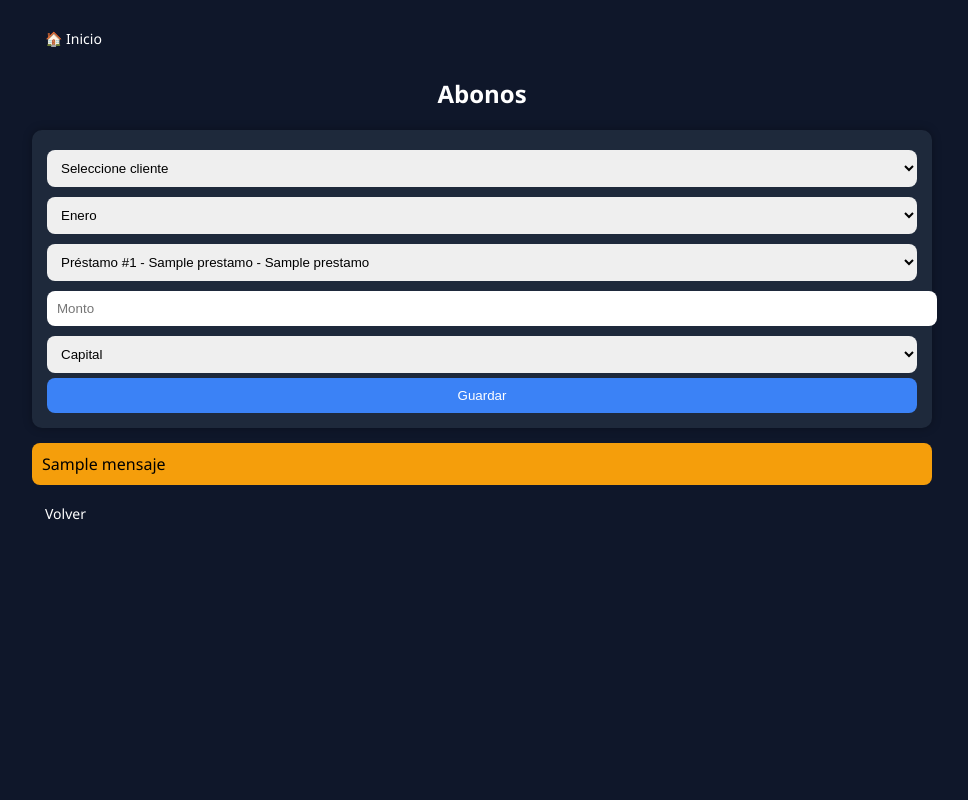
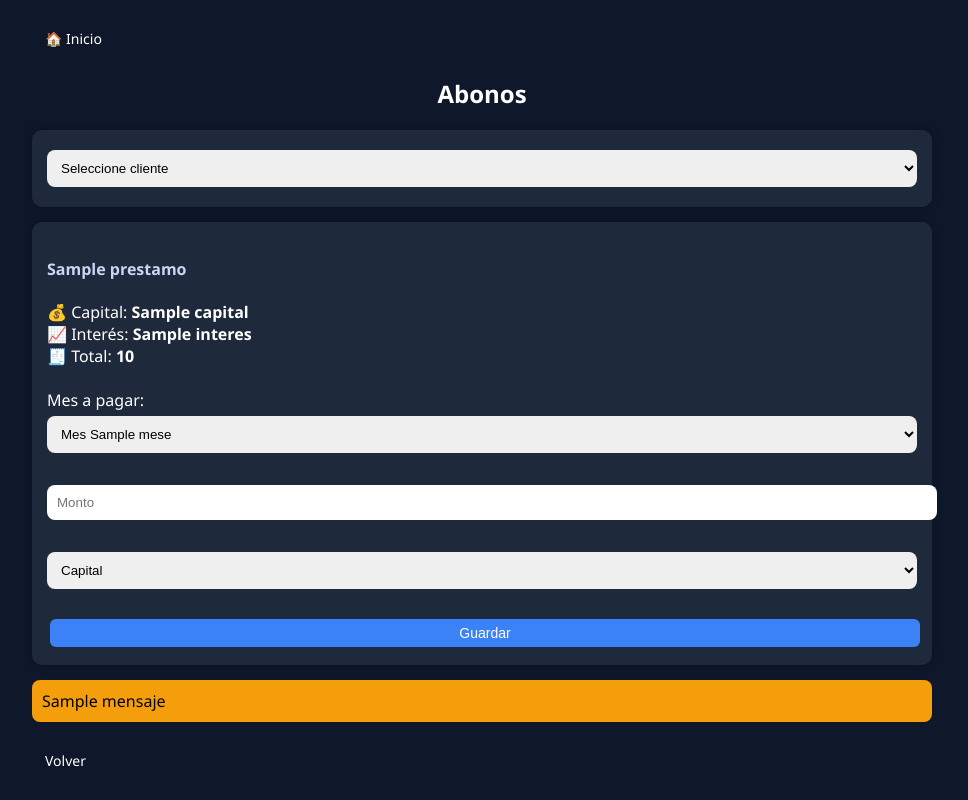
Before and after one commit to pelufo123/sistema-prestamos, a Flask app: template templates/abonos.html in a window 1280 px wide. Shown: the whole page, without its empty margins (158-1126 px from the left). Run offline with Flask 3, Linux system fonts and the light colour scheme; a user stored in the database is signed in; tables that the repository leaves empty hold one stand-in row (values such as "Sample post"); the template is opened without the code that fills it: most values are stand-ins (such as "Sample title", 1, 10 or a date in 2020); some libraries are stand-ins or nearby versions.

Commit message:
mejora diseño UI

```diff
--- a/app.py
+++ b/app.py
@@ -172,12 +172,9 @@ def cliente_valido(cliente_id):
     return cliente_id and str(cliente_id).isdigit()
 
 # ------------------------------
-# 💰 INTERÉS ACUMULADO
-# ------------------------------
 def interes_acumulado(pid, conn):
     cur = conn.cursor()
 
-    # Obtener datos del préstamo
     cur.execute("SELECT capital, interes, fecha FROM prestamos WHERE id=%s", (pid,))
     data = cur.fetchone()
 
@@ -186,13 +183,16 @@ def interes_acumulado(pid, conn):
 
     capital, interes, fecha = data
 
-    # 🔥 calcular meses atrasados
+    # 🔥 meses reales transcurridos
     meses = meses_atraso(fecha)
+
+    if meses < 1:
+        return 0, 0
 
     # 🔥 interés total generado
     interes_total = capital * (interes / 100) * meses
 
-    # 🔥 cuánto ha pagado en interés
+    # 🔥 interés ya pagado
     cur.execute("""
         SELECT SUM(monto)
         FROM abonos
@@ -200,14 +200,12 @@ def interes_acumulado(pid, conn):
     """, (pid,))
     pagado = cur.fetchone()[0] or 0
 
-    # 🔥 deuda real
     deuda = interes_total - pagado
 
     if deuda < 0:
         deuda = 0
 
     return deuda, meses
-
 # ------------------------------
 # 🔥 INTERÉS DIARIO
 # ------------------------------
@@ -241,17 +239,33 @@ def interes_hoy(pid, conn):
 def calcular(pid, conn):
     cur = conn.cursor()
 
-    cur.execute("SELECT capital, interes FROM prestamos WHERE id=%s", (pid,))
+    cur.execute("SELECT capital, interes, fecha FROM prestamos WHERE id=%s", (pid,))
     data = cur.fetchone()
 
     if not data:
         return 0, 0, 0, 0, 0
 
-    capital, interes = data
+    capital, interes, fecha = data
 
-# 🔥 NUEVO SISTEMA
-    interes_restante, meses = interes_acumulado(pid, conn)
+    # 📅 meses transcurridos
+    meses = meses_atraso(fecha)
 
+    # 💰 interés total generado
+    interes_total = capital * (interes / 100) * meses
+
+    # 💸 interés pagado
+    cur.execute("""
+        SELECT SUM(monto)
+        FROM abonos
+        WHERE prestamo_id=%s AND tipo='interes'
+    """, (pid,))
+    abonado_interes = cur.fetchone()[0] or 0
+
+    interes_restante = interes_total - abonado_interes
+    if interes_restante < 0:
+        interes_restante = 0
+
+    # 💸 capital pagado
     cur.execute("""
         SELECT SUM(monto)
         FROM abonos
@@ -259,27 +273,14 @@ def calcular(pid, conn):
     """, (pid,))
     abonado_capital = cur.fetchone()[0] or 0
 
-    hoy = datetime.now().date()
-    cur.execute("""
-        SELECT SUM(monto)
-        FROM abonos
-        WHERE prestamo_id=%s AND tipo='interes' AND DATE(fecha)=%s
-    """, (pid, hoy))
-    abonado_interes_hoy = cur.fetchone()[0] or 0
+    capital_restante = capital - abonado_capital
+    if capital_restante < 0:
+        capital_restante = 0
 
-    capital_restante = capital - abonado_capital
-
-
+    # 🔥 TOTAL REAL
     saldo_total = capital_restante + interes_restante
 
-    cur.execute("""
-        SELECT SUM(monto)
-        FROM abonos
-        WHERE prestamo_id=%s AND tipo='interes'
-    """, (pid,))
-    abonado_interes_total = cur.fetchone()[0] or 0
-
-    return capital_restante, interes_restante, saldo_total, abonado_capital, abonado_interes_total
+    return capital_restante, interes_restante, saldo_total, abonado_capital, abonado_interes
 
 
 # ------------------------------
@@ -787,6 +788,7 @@ def abonos():
 
     cliente_id = request.form.get("cliente") or request.args.get("cliente")
 
+    # 🔍 cargar préstamos del cliente
     if cliente_valido(cliente_id):
         cur.execute("""
             SELECT p.id, c.nombre
@@ -796,14 +798,23 @@ def abonos():
         """, (cliente_id,))
 
         for pid, nombre in cur.fetchall():
-            saldo = calcular(pid, conn)[0] + interes_hoy(pid, conn)
-            if saldo > 0:
-                prestamos.append((pid, nombre, formato(saldo)))
+            cap_rest, int_rest, total, _, _ = calcular(pid, conn)
+
+            if total > 0:
+                meses = meses_disponibles(pid, conn)
+
+                prestamos.append({
+                    "id": pid,
+                    "nombre": nombre,
+                    "capital": formato(cap_rest),
+                    "interes": formato(int_rest),
+                    "total": formato(total),
+                    "meses": meses
+                })
 
     # 🔥 PROCESAR FORMULARIO
     if request.method == "POST":
 
-        # 🔥 SI SOLO CAMBIÓ CLIENTE → NO HACER NADA
         if not request.form.get("prestamo"):
             conn.close()
             return render_template("abonos.html",
--- a/templates/abonos.html
+++ b/templates/abonos.html
@@ -8,17 +8,18 @@
 
 <div class="container">
 
-<!-- 🔥 BOTÓN SEGURO -->
+<!-- 🏠 BOTÓN INICIO -->
 <div style="margin-bottom:15px;">
     <a href="{{ url_for('panel') }}" class="btn">🏠 Inicio</a>
 </div>
 
 <h2>Abonos</h2>
 
+<!-- 🔍 SELECCIÓN DE CLIENTE -->
 <div class="card">
-<form method="POST">
+<form method="GET">
 
-<select name="cliente" onchange="cambiarCliente(this.value)">
+    <select name="cliente" onchange="this.form.submit()">
         <option value="">Seleccione cliente</option>
         {% for c in clientes %}
         <option value="{{ c[0] }}" {% if cliente_id == c[0]|string %}selected{% endif %}>
@@ -27,57 +28,74 @@
         {% endfor %}
     </select>
 
-<select name="mes">
-  <option value="1">Enero</option>
-  <option value="2">Febrero</option>
-  <option value="3">Marzo</option>
-  <option value="4">Abril</option>
-  <option value="5">Mayo</option>
-  <option value="6">Junio</option>
-  <option value="7">Julio</option>
-  <option value="8">Agosto</option>
-  <option value="9">Septiembre</option>
-  <option value="10">Octubre</option>
-  <option value="11">Noviembre</option>
-  <option value="12">Diciembre</option>
+</form>
+</div>
+
+<!-- 💳 PRÉSTAMOS DEL CLIENTE -->
+{% if prestamos %}
+    {% for p in prestamos %}
+    <div class="card" style="margin-top:10px;">
+
+        <h4>{{ p.nombre }}</h4>
+
+        💰 Capital: <b>{{ p.capital }}</b><br>
+        📈 Interés: <b>{{ p.interes }}</b><br>
+        🧾 Total: <b>{{ p.total }}</b><br><br>
+
+        <form method="POST">
+
+            <!-- 🔒 DATOS OCULTOS -->
+            <input type="hidden" name="cliente" value="{{ cliente_id }}">
+            <input type="hidden" name="prestamo" value="{{ p.id }}">
+
+            <!-- 🔥 MESES DINÁMICOS -->
+            <label>Mes a pagar:</label>
+            <select name="mes" required>
+                {% if p.meses %}
+                    {% for m in p.meses %}
+                        <option value="{{m}}">Mes {{m}}</option>
+                    {% endfor %}
+                {% else %}
+                    <option value="">Sin meses disponibles</option>
+                {% endif %}
             </select>
-{% if prestamos %}
-<select name="prestamo">
-    {% for p in prestamos %}
-    <option value="{{ p[0] }}">
-        Préstamo #{{ p[0] }} - {{ p[1] }} - {{ p[2] }}
-    </option>
-    {% endfor %}
-</select>
-{% endif %}
 
-<input name="monto" placeholder="Monto">
+            <br><br>
 
+            <!-- 💰 MONTO -->
+            <input name="monto" placeholder="Monto" required>
+
+            <br><br>
+
+            <!-- 📌 TIPO -->
             <select name="tipo">
                 <option value="capital">Capital</option>
                 <option value="interes">Interés</option>
             </select>
 
-<button>Guardar</button>
+            <br><br>
+
+            <button class="btn">Guardar</button>
 
         </form>
+
     </div>
+    {% endfor %}
+{% endif %}
 
+<!-- ⚠️ MENSAJE -->
 {% if mensaje %}
-<div class="alert alert-warning">
+<div class="alert alert-warning" style="margin-top:15px;">
     {{ mensaje }}
 </div>
 {% endif %}
 
+<!-- 🔙 VOLVER -->
+<div style="margin-top:20px;">
     <a class="btn" href="/">Volver</a>
+</div>
 
 </div>
-<script>
-function cambiarCliente(valor) {
-    if (valor) {
-        window.location.href = "/abonos?cliente=" + valor;
-    }
-}
-</script>
+
 </body>
 </html>
```
Lines whose indentation alone changed are shown as unchanged.
